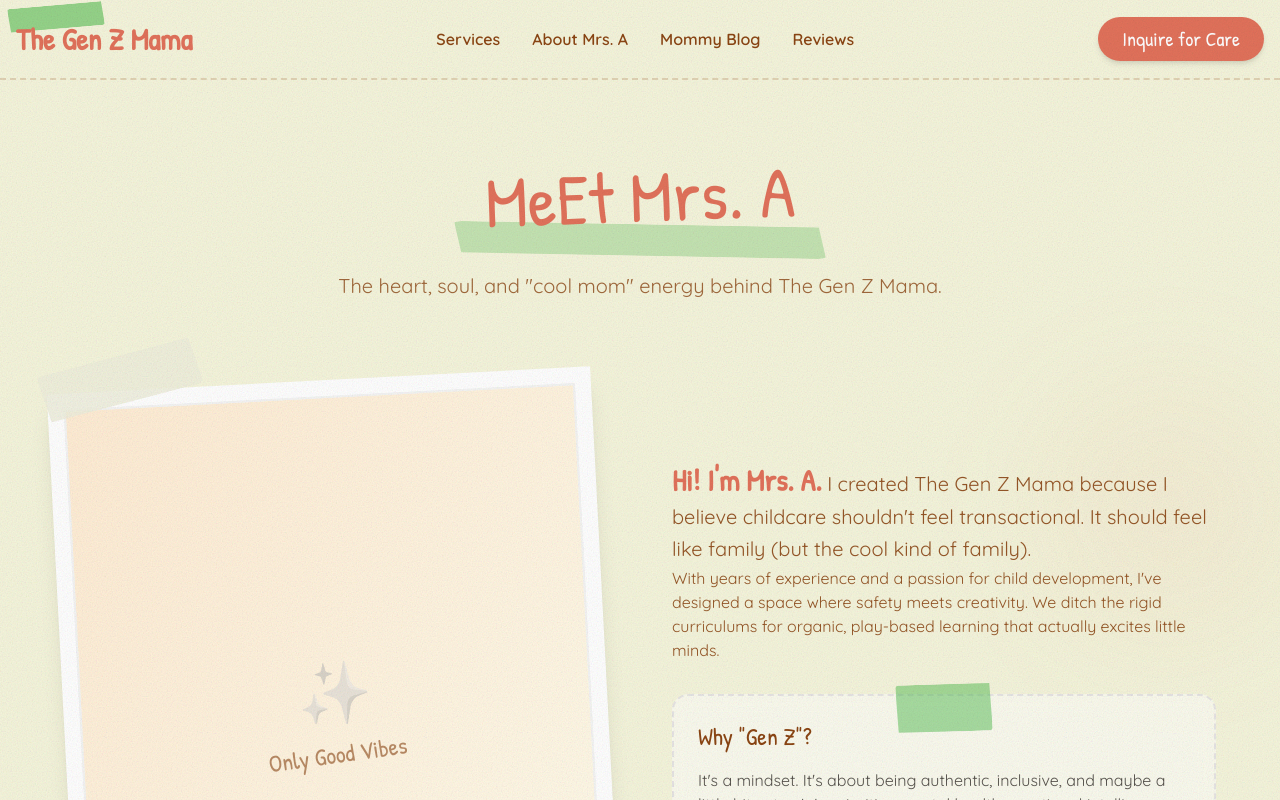
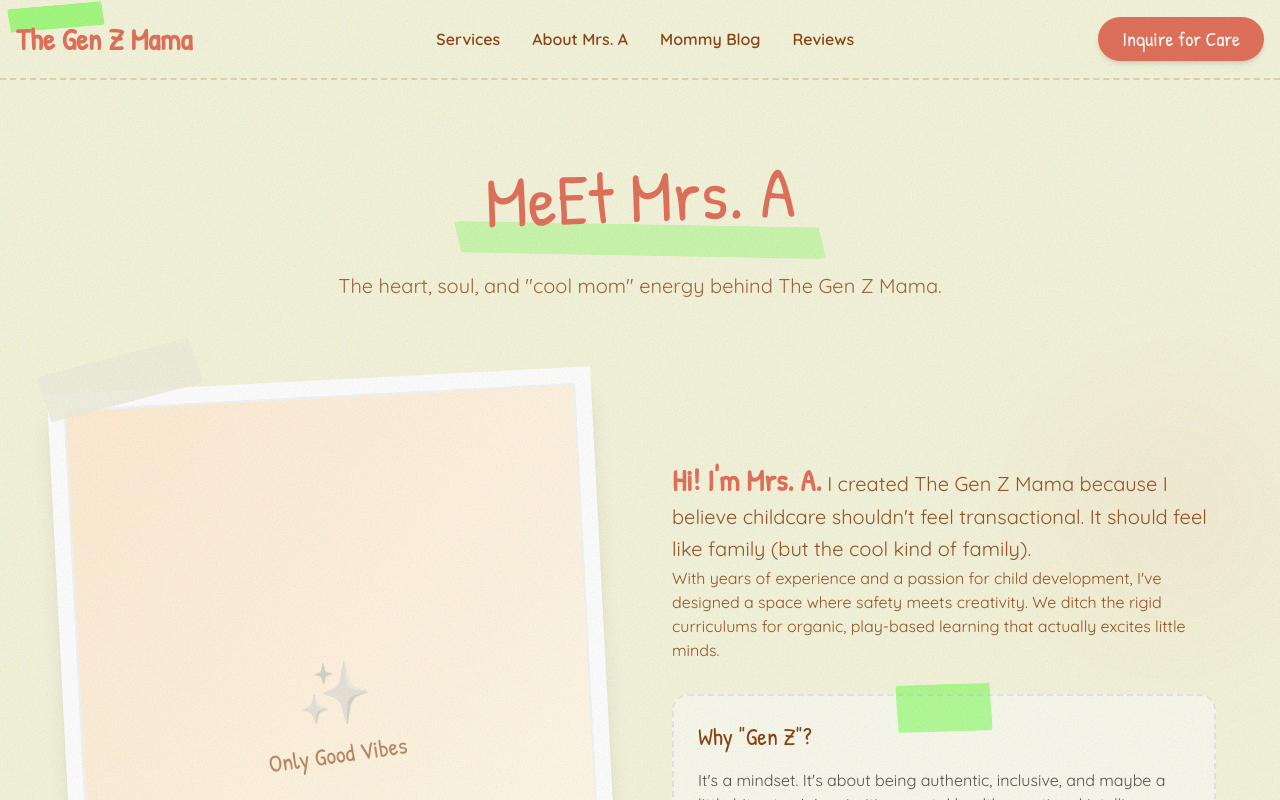
Before and after one commit to montjeffrey/GenZMAMA, a Next.js app: page /about in a window 1280 px wide. Shown: the top 800 px of the page. Built offline with nearby package versions, Linux system fonts and the light colour scheme.

Commit message:
Color change test

```diff
--- a/src/app/globals.css
+++ b/src/app/globals.css
@@ -3,7 +3,8 @@
 :root {
   /* Earthy & Natural Palette [cite: 7-10] */
   --color-terracotta: #E2725B;
-  --color-forest-green: #228B22;
+  /*--color-forest-green: #228B22;*/
+  --color-forest-green: #39ff14;
   --color-warm-brown: #8B4513;
   --color-paper-white: #F5F5DC;
 
@@ -20,7 +21,8 @@
   --font-hand: var(--font-patrick-hand);
   --font-sans: var(--font-quicksand);
 
-  --background-image-paper-texture: url('/assets/paper-texture.png'); /* Placeholder */
+  --background-image-paper-texture: url('/assets/paper-texture.png');
+  /* Placeholder */
 }
 
 body {
@@ -29,6 +31,11 @@ body {
   font-family: var(--font-quicksand), sans-serif;
 }
 
-h1, h2, h3, h4, h5, h6 {
+h1,
+h2,
+h3,
+h4,
+h5,
+h6 {
   font-family: var(--font-patrick-hand), cursive;
 }
```
Also changed, not shown: 1 other file (tests, documents, lock files or other folders).
